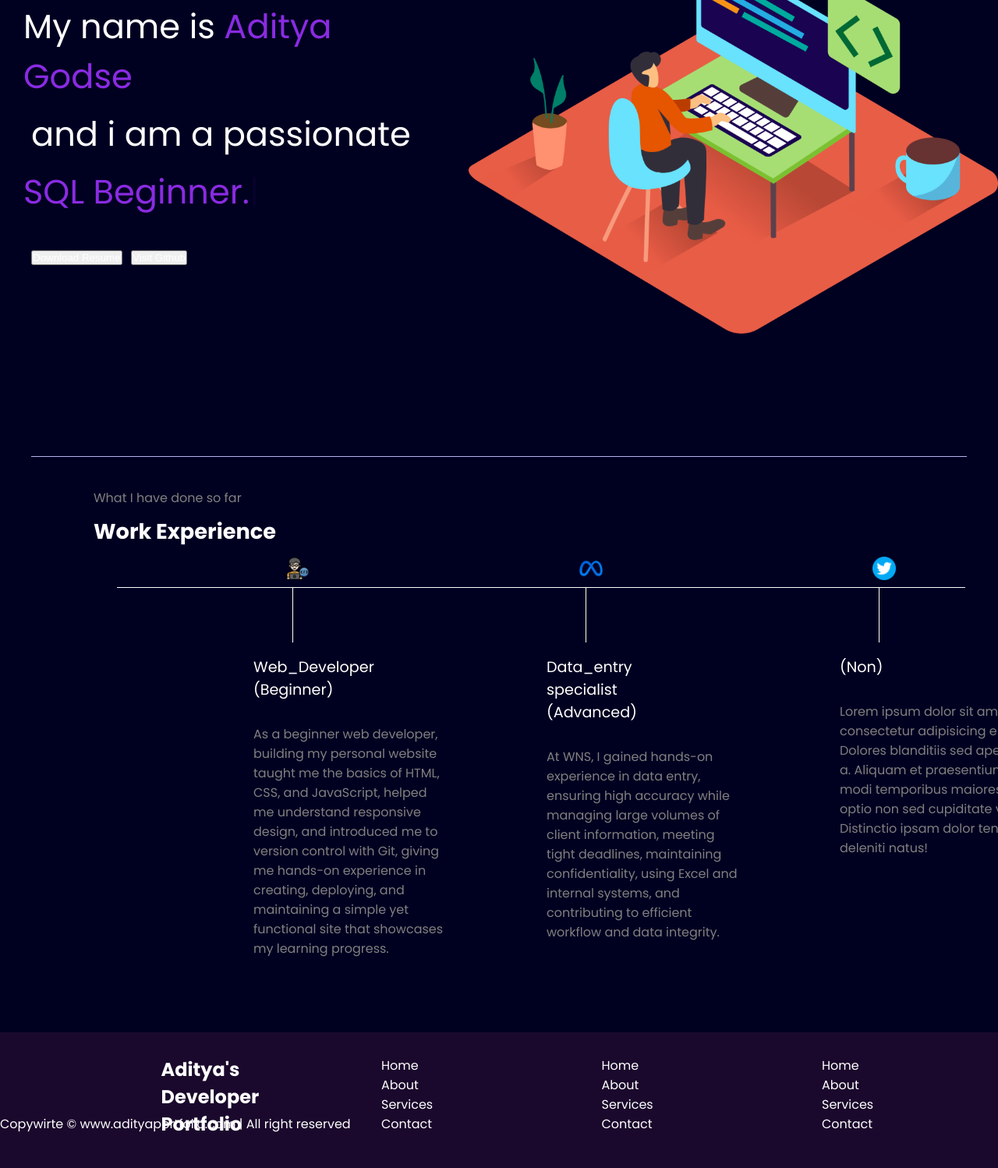
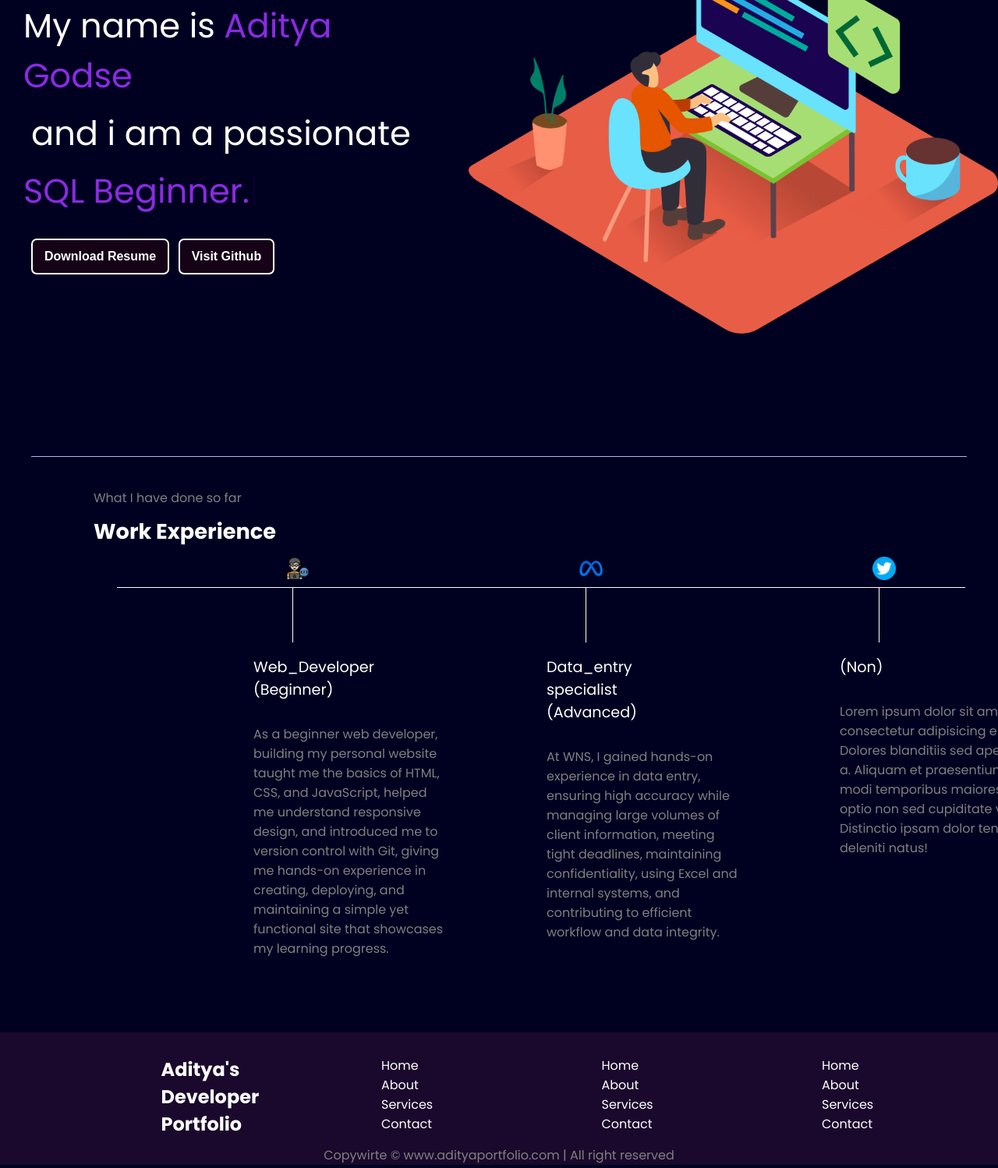
Before and after one commit to Aditya-Godse/My-Portfolio., a plain HTML site: page index.html in a window 1280 px wide. Shown: the part 242-1740 px from the top of the page at 78% size. Drawn offline with nearby package versions, Linux system fonts and the light colour scheme.

Commit message:
Update style.css

```diff
--- a/style.css
+++ b/style.css
@@ -7,7 +7,7 @@ body {
     background-color: rgb(0, 0, 33);
     color: white;
     font-family: "Poppins", sans-serif;
-    height: 180vh;}
+    height: 100vh;}
 
 nav {
     display: flex;
@@ -56,6 +56,19 @@ span{
 
 .leftSection > div{
     padding: 10PX;}
+
+.leftSection button{
+    background-color: rgb(22, 2, 22);
+    color: white;
+    padding: 12px 15px;
+    border: 2px solid white;
+    border-radius: 7px;
+    font-size: 1rem;
+    cursor: pointer;
+    font-weight: bold;}
+
+.leftSection button:hover{
+    color: blueviolet;}
 
 main hr{
     border: 0;
@@ -109,7 +122,6 @@ h1{
 footer{
     background-color: rgb(26, 9, 44);
     width: 100%;
-    height: 180px;
     margin: 500px 0;}
 
 .footer{
@@ -131,3 +143,8 @@ footer{
 
 .footer ul li a:hover{
     color: gray;}
+
+footer .footerRights{
+    text-align: center;
+    color: gray;
+    margin: 40px;}
```
